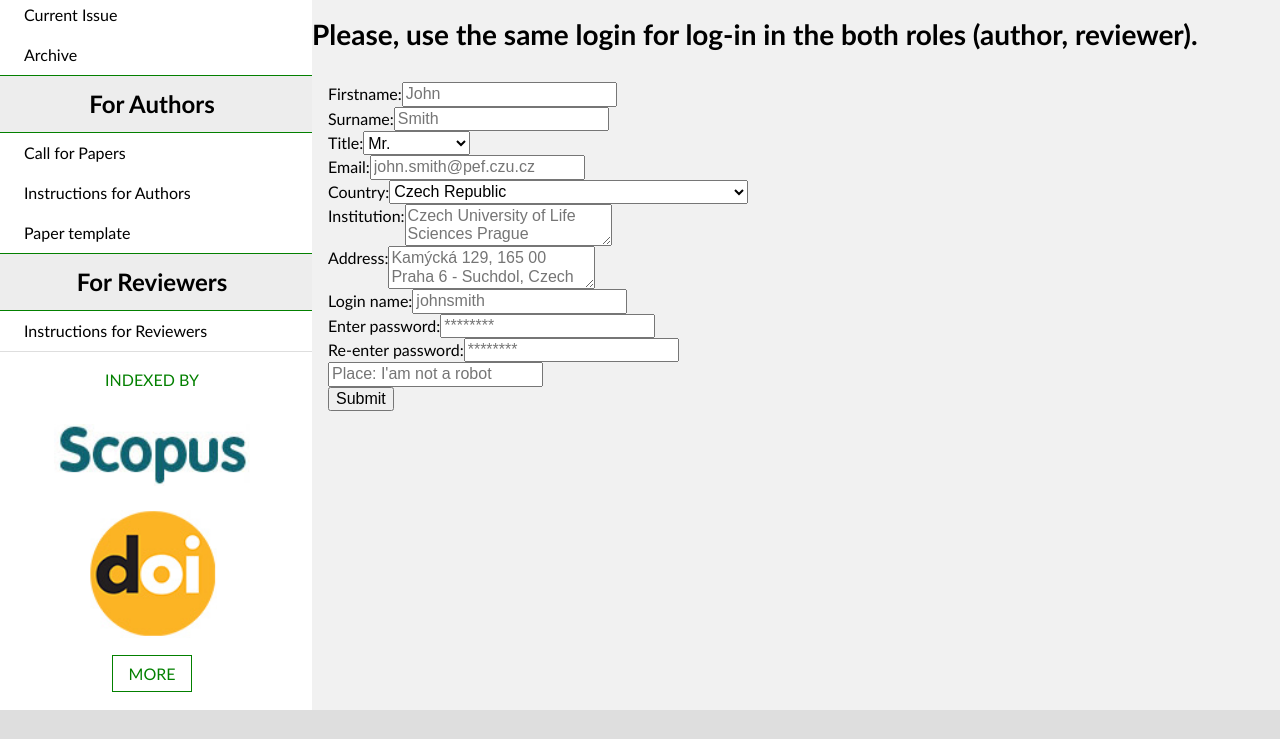
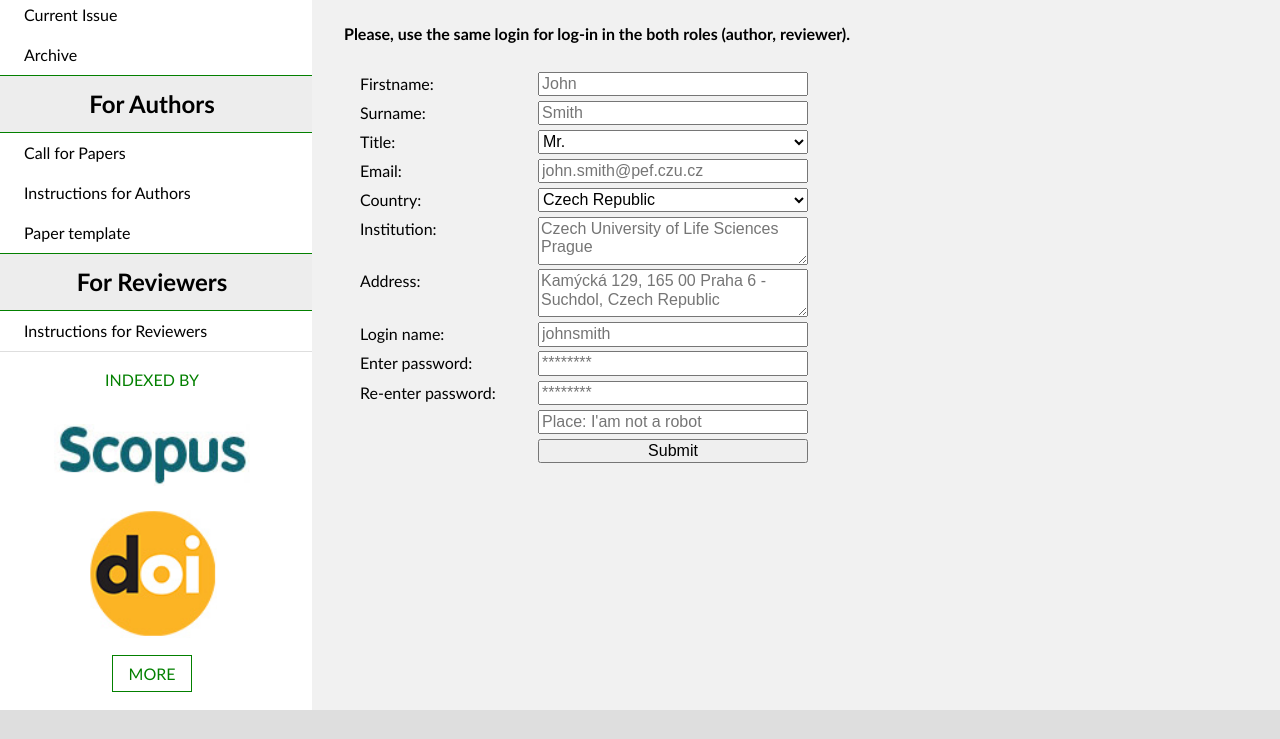
Before and after one commit to LuFi16/Agris5, a website: page registration.html in a window 1280 px wide. Shown: the part 646-1385 px from the top of the page. Drawn offline with Linux system fonts and the light colour scheme.

Commit message:
registration form

```diff
--- a/scss/main.scss
+++ b/scss/main.scss
@@ -90,6 +90,7 @@ wide:    1300px
 @import "components/components.colors";
 @import "components/components.articles";
 @import "components/components.footer";
+@import "components/components.forms";
 @import "components/components.header";
 @import "components/components.nav-side";
 @import "components/components.nav-up";
```
Also changed, not shown: css/main.css.
